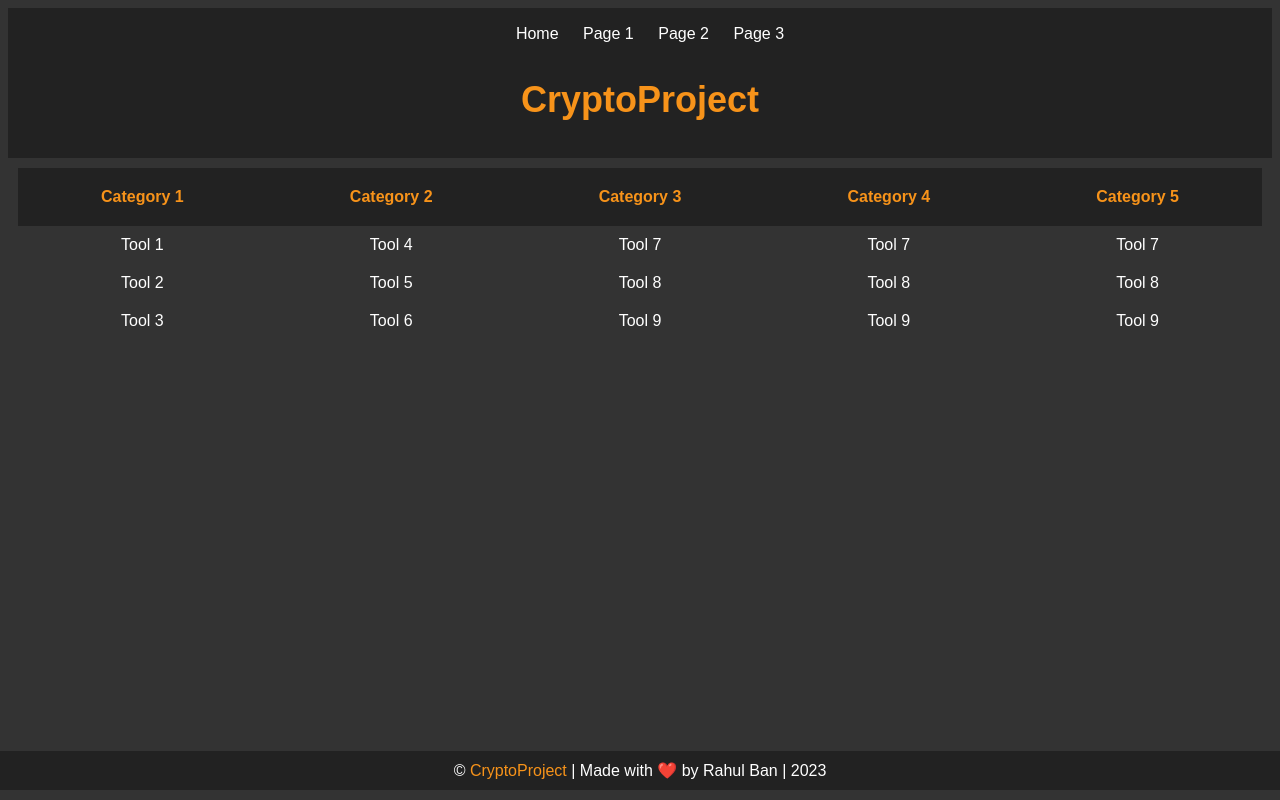
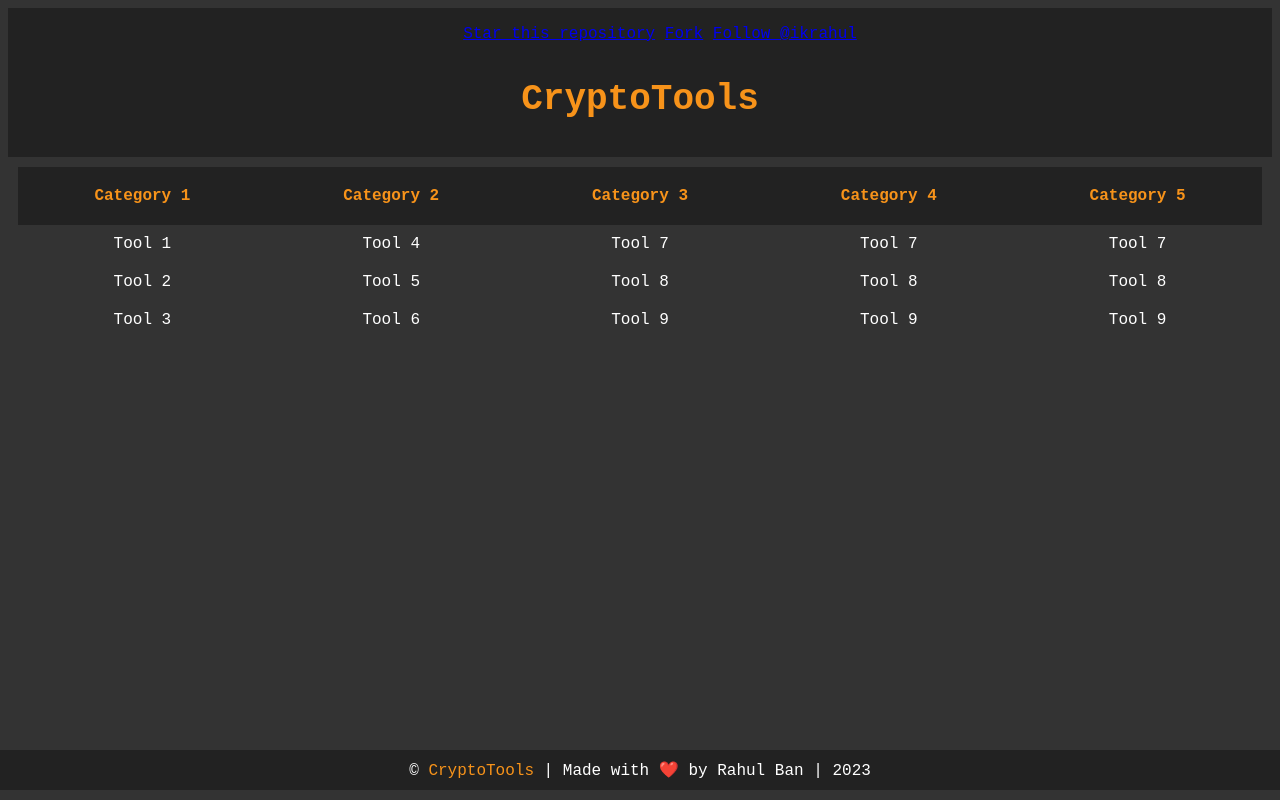
Before and after one commit to ikrahul/cryptotools, a plain HTML site: page index.html in a window 1280 px wide. Drawn offline with Linux system fonts and the light colour scheme.

Commit message:
Added github buttons, font changes

```diff
--- a/index.html
+++ b/index.html
@@ -10,13 +10,12 @@
     <header>
         <nav>
             <ul>
-                <li><a href="#">Home</a></li>
-                <li><a href="#">Page 1</a></li>
-                <li><a href="#">Page 2</a></li>
-                <li><a href="#">Page 3</a></li>
+                <a class="github-button" href="https://github.com/ikrahul/cryptotools" data-color-scheme="no-preference: light; light: light; dark: dark;" data-icon="octicon-star" data-size="large" data-show-count="true" aria-label="Star ikrahul/cryptotools on GitHub">Star this repository</a>
+                <a class="github-button" href="https://github.com/ikrahul/cryptotools/fork" data-color-scheme="no-preference: light; light: light; dark: dark;" data-icon="octicon-repo-forked" data-size="large" data-show-count="true" aria-label="Fork ikrahul/cryptotools on GitHub">Fork</a>
+                <a class="github-button" href="https://github.com/ikrahul" data-color-scheme="no-preference: light; light: light; dark: dark;" data-size="large" aria-label="Follow @ikrahul on GitHub">Follow @ikrahul</a>
             </ul>
             <section class="hero">
-                <h1>CryptoProject</h1>
+                <h1>CryptoTools</h1>
             </section>
         </nav>
     </header>
@@ -29,11 +28,12 @@
 
     <footer>
         <p>
-            &copy; <a href="https://yourlink.com" target="_blank">CryptoProject</a> |
+            &copy; <a href="https://github.com/ikrahul/cryptotools" target="_blank">CryptoTools</a> |
             Made with ❤️ by Rahul Ban | <span id="current-year"></span>
         </p>
+    <script async defer src="https://buttons.github.io/buttons.js"></script>
+    <script>
 
-    <script>
         // Data in JSON format for tools
         const toolsData = [
             {
--- a/styles.css
+++ b/styles.css
@@ -1,7 +1,7 @@
 body {
     background-color: #333;
     color: #fff;
-    font-family: Arial, sans-serif;
+    font-family: 'Courier New', Courier, monospace;
 }
 
 header {
@@ -24,6 +24,10 @@ nav ul li a {
     color: #fff;
 }
 
+.github-button{
+    text-align: center;
+    padding-bottom: 0px;
+}
 .hero h1 {
     color: #f7931a;
     font-size: 36px;
```
